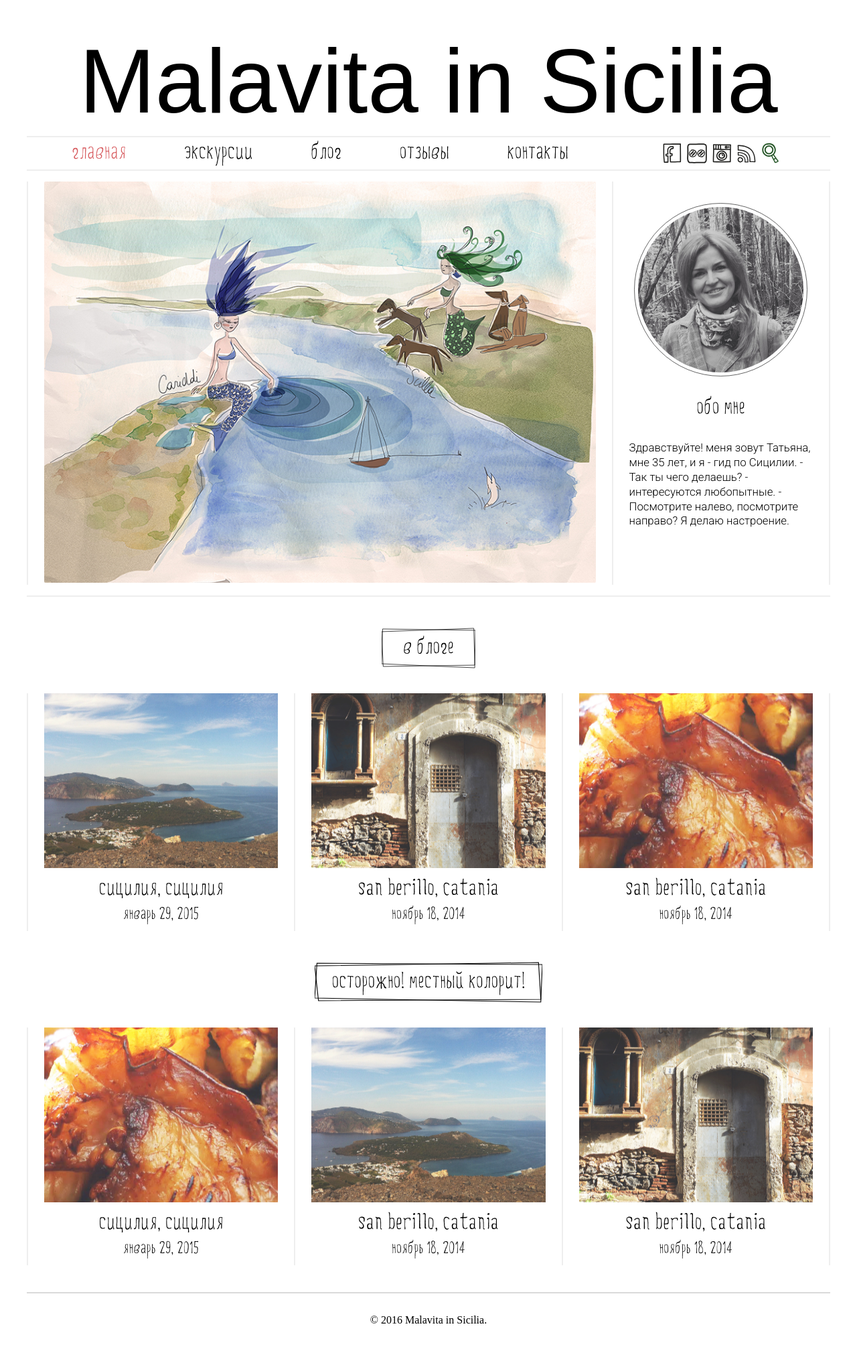
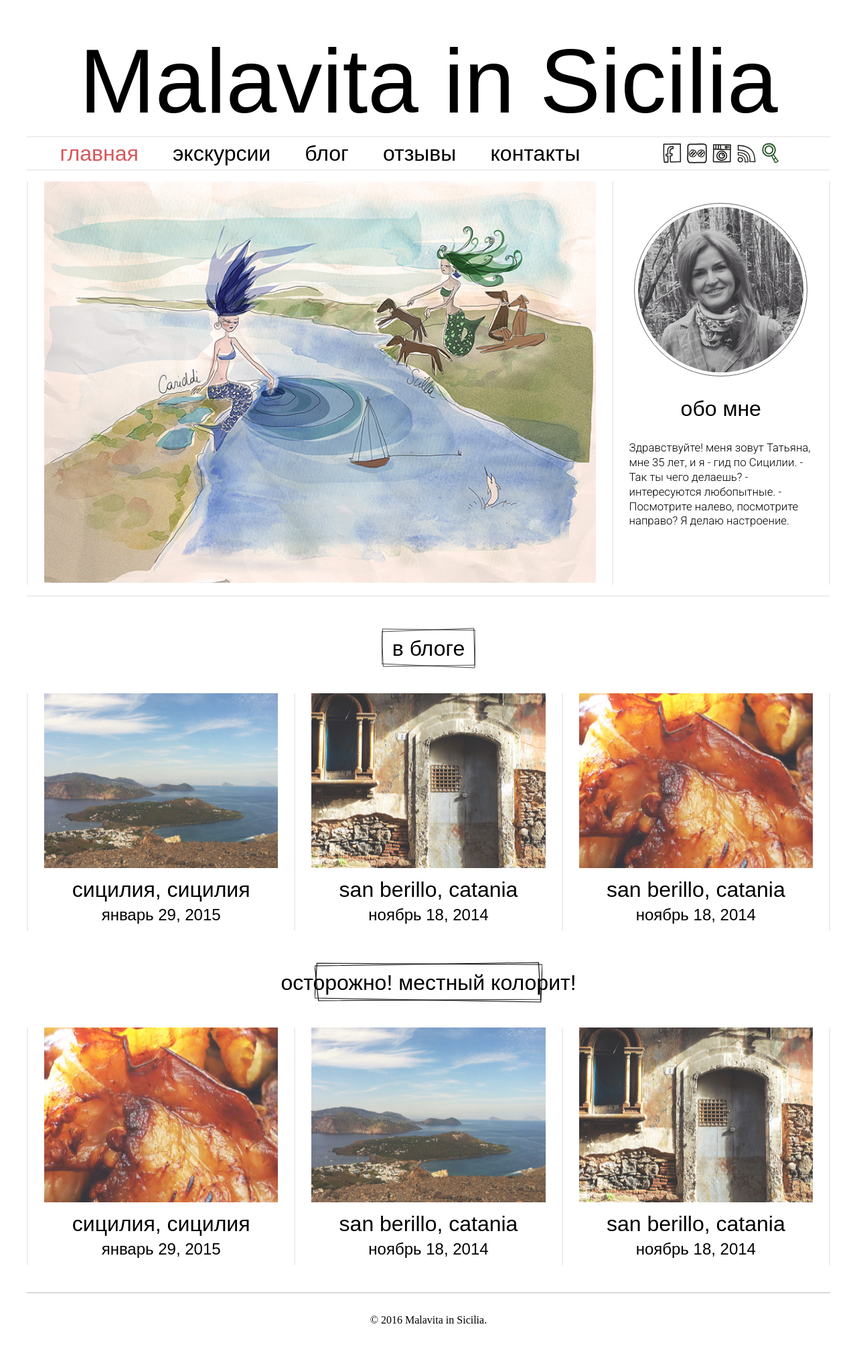
Before and after one commit to malavita/malavita, a Jekyll site: the page built from index.html, in a window 1280 px wide. Shown: the whole page at 67% size. Built offline with Jekyll 4.4.1, drawn with Linux system fonts in a browser that asks for light colours; some web fonts are replaced; Markdown is read by kramdown in place of the engine named in the settings; comment, search, counter and statistics services are not loaded.

Commit message:
Update font-face rule for FiveMinutes font

```diff
--- a/css/style.css
+++ b/css/style.css
@@ -1,7 +1,8 @@
-
-@font-face {
-  font-family: "Five Minutes";
-  src: url("../fonts/Five Minutes.otf");
+@font-face  {
+    font-family: 'Five Minutes';
+    src: url(../fonts/Five Minutes.woff2) format('woff2'),
+          url(../fonts/Five Minutes.woff) format('woff'),
+          url(../fonts/Five Minutes.otf) format('opentype');
     font-weight: normal;
 }
 a {
@@ -203,10 +204,6 @@ body {
     text-transform: lowercase;
 }
 
-/*.about-site__sidebar span {
-  text-decoration: line-through;
-}*/
-
 .posts-sec {
   padding-top: 10px
   }
@@ -302,57 +299,8 @@ body {
 .page-footer {
   border-top: 2px solid #dadada;
   padding: 2em 0;
-  /*background-color: #FAFBFC; */
   margin-top: 40px;
 }
 .copyright {
   text-align: center;
 }
-
-
-/* .grid {
-  position: relative;
-  margin: 0 auto;
-  padding: 1em 0 4em;
-  max-width: 1000px;
-  list-style: none;
-  text-align: center;
-}
-
-.grid figure {
-  position: relative;
-  float: left;
-  overflow: hidden;
-  margin: 10px 1%;
-  min-width: 320px;
-  max-width: 480px;
-  max-height: 332px;
-  width: 30%;
-  background: #3085a3;
-  background-color: #fff;
-  text-align: center;
-  cursor: pointer;
-}
-
-.grid figure img {
-  position: relative;
-  display: block;
-  min-height: 100%;
-  max-width: 100%;
-  opacity: 0.8;
-  transition: all 0.3s linear;
-}
-
-.grid figure figcaption {
-  padding: 2em;
-  color: #fff;
-  text-transform: uppercase;
-  font-size: 1.25em;
-  -webkit-backface-visibility: hidden;
-  backface-visibility: hidden;
-}
-
-.grid figure img:hover {
-  opacity: 1;
-  transform: translateY(-20px);
-} */
```
Also changed, not shown: postcss/global.css (+6 -58 lines). Lines whose indentation alone changed are shown as unchanged.
